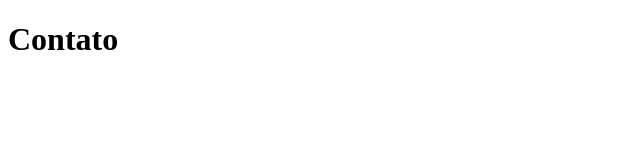
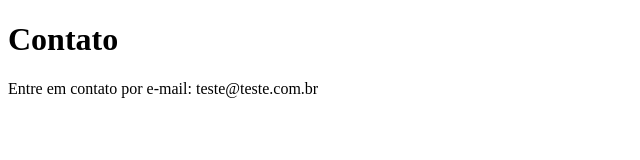
Before and after one commit to cesarcsantos/sistema-de-cadastro, a plain HTML site: page contato.html in a window 1280 px wide. Shown: the whole page, without its empty margins (0-640 px from the left). Drawn offline with Linux system fonts and the light colour scheme.

Commit message:
adicionando email de contato

```diff
--- a/contato.html
+++ b/contato.html
@@ -7,5 +7,6 @@
 </head>
 <body>
     <h1>Contato</h1>
+    <p>Entre em contato por e-mail: teste@teste.com.br</p>
 </body>
 </html>
```
